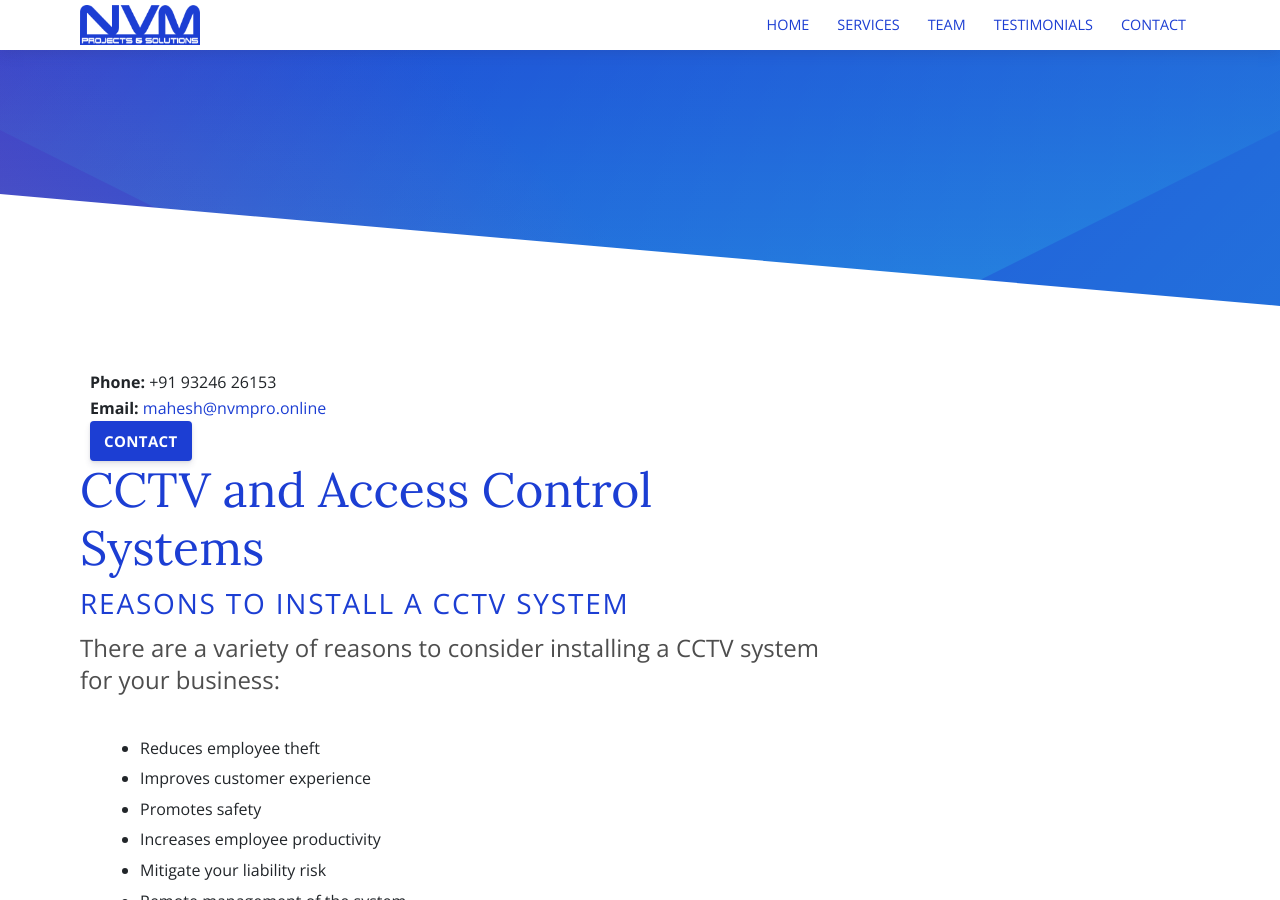
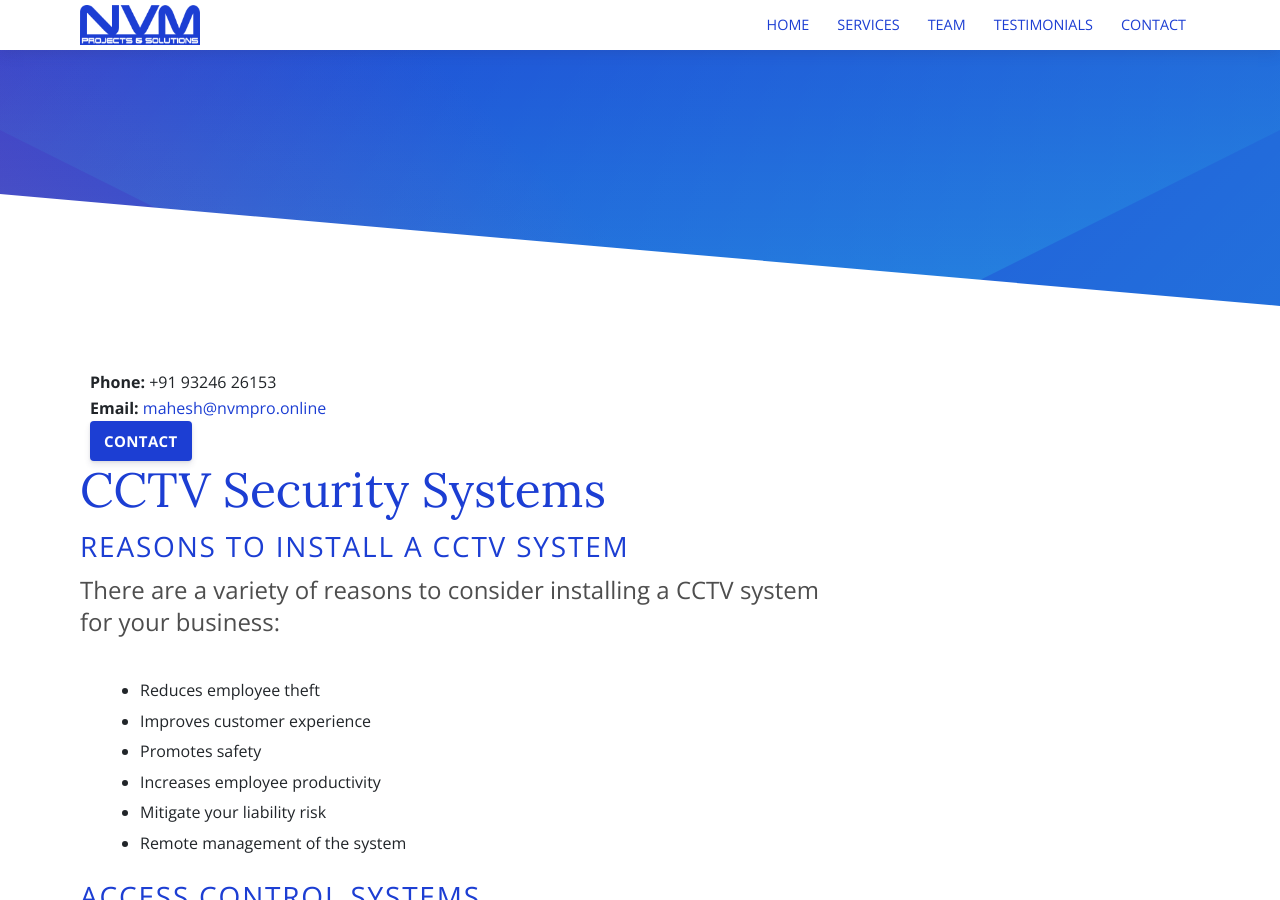
Before and after one commit to nvmpro/NVM, a Jekyll site: the page built from _services/cctv--security-systems.md, in a window 1280 px wide and 900 px high. Built offline with Jekyll 4.4.1, drawn with Linux system fonts in a browser that asks for light colours; nearby versions of some CDN libraries.

Commit message:
Updated '_services/cctv--security-systems.md' via CloudCannon

```diff
--- a/_services/cctv--security-systems.md
+++ b/_services/cctv--security-systems.md
@@ -1,5 +1,5 @@
 ---
-title: CCTV and Access Control Systems
+title: CCTV Security Systems
 image: /services/default.png
 keywords: Trademark,Patent,IP consultant,registration
 ---
```
